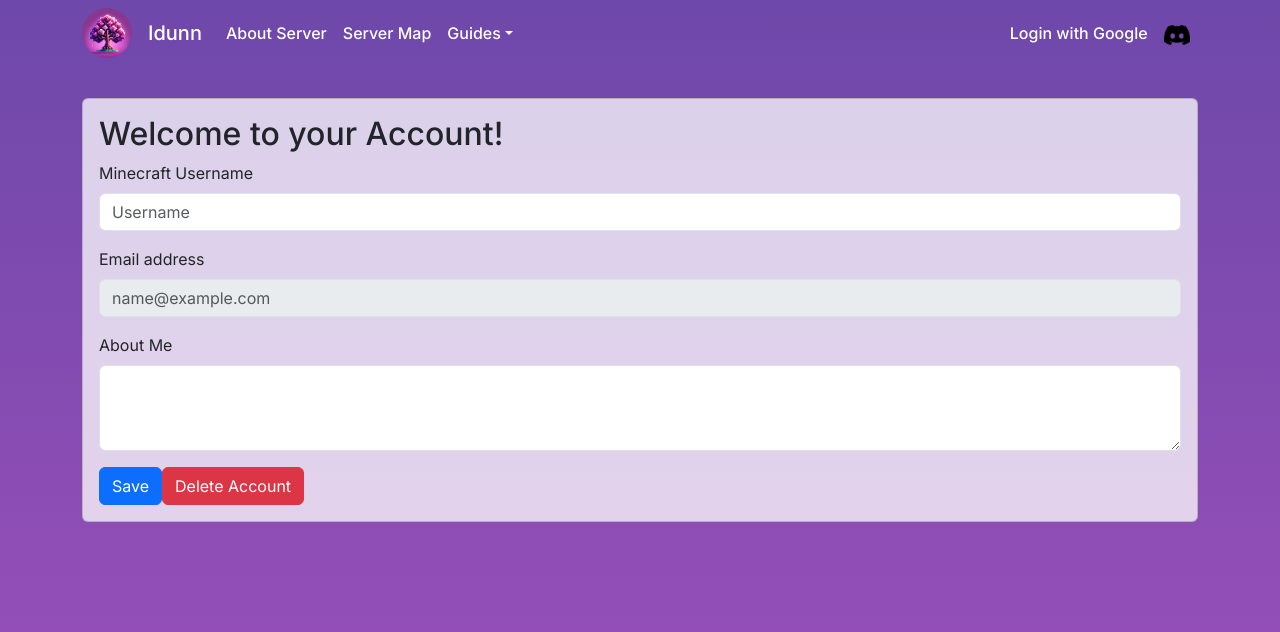
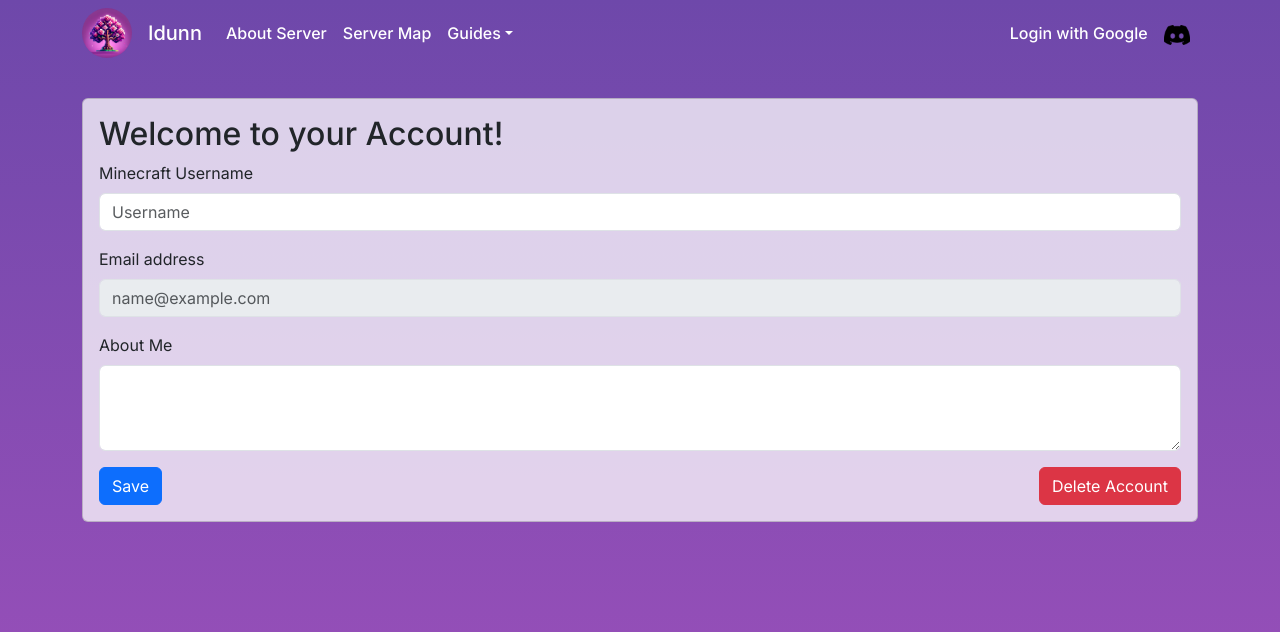
Before and after one commit to jilienecircelli/idunn, a Next.js app: page /account in a window 1280 px wide. Shown: the top 632 px of the page. Built offline with nearby package versions, Linux system fonts and the light colour scheme; no server answers.

Commit message:
updated css on player account to wrap buttons in flex box

```diff
--- a/app/globals.css
+++ b/app/globals.css
@@ -139,3 +139,9 @@ nextjs-portal {
     padding: 4px;
   }
 }
+
+.del-account-btn {
+  display: flex;
+  justify-content: space-between;
+
+}
--- a/components/PlayerAccount.tsx
+++ b/components/PlayerAccount.tsx
@@ -65,7 +65,7 @@ function PlayerAccount() {
                     setIsUsernameDisabled(true); // Disable username field after successful save
                 }
             } else {
-                const payload = {username, email, about_me: aboutMe };
+                const payload = { username, email, about_me: aboutMe };
                 const response = await axios.put('api/users', payload);
                 console.log(response.data.message);
                 setIsUsernameDisabled(true);
@@ -123,12 +123,14 @@ function PlayerAccount() {
                             onChange={(e) => setAboutMe(e.target.value)}
                         />
                     </Form.Group>
+                    <div className="del-account-btn">
                         <Button variant="primary" type="submit">
                             Save
                         </Button>
                         <Button variant="danger" type="button" onClick={handleDelete}>
                             Delete Account
                         </Button>
+                    </div>
                 </Form>
             </Card.Text>
         </Card>
```
Lines whose indentation alone changed are shown as unchanged.
